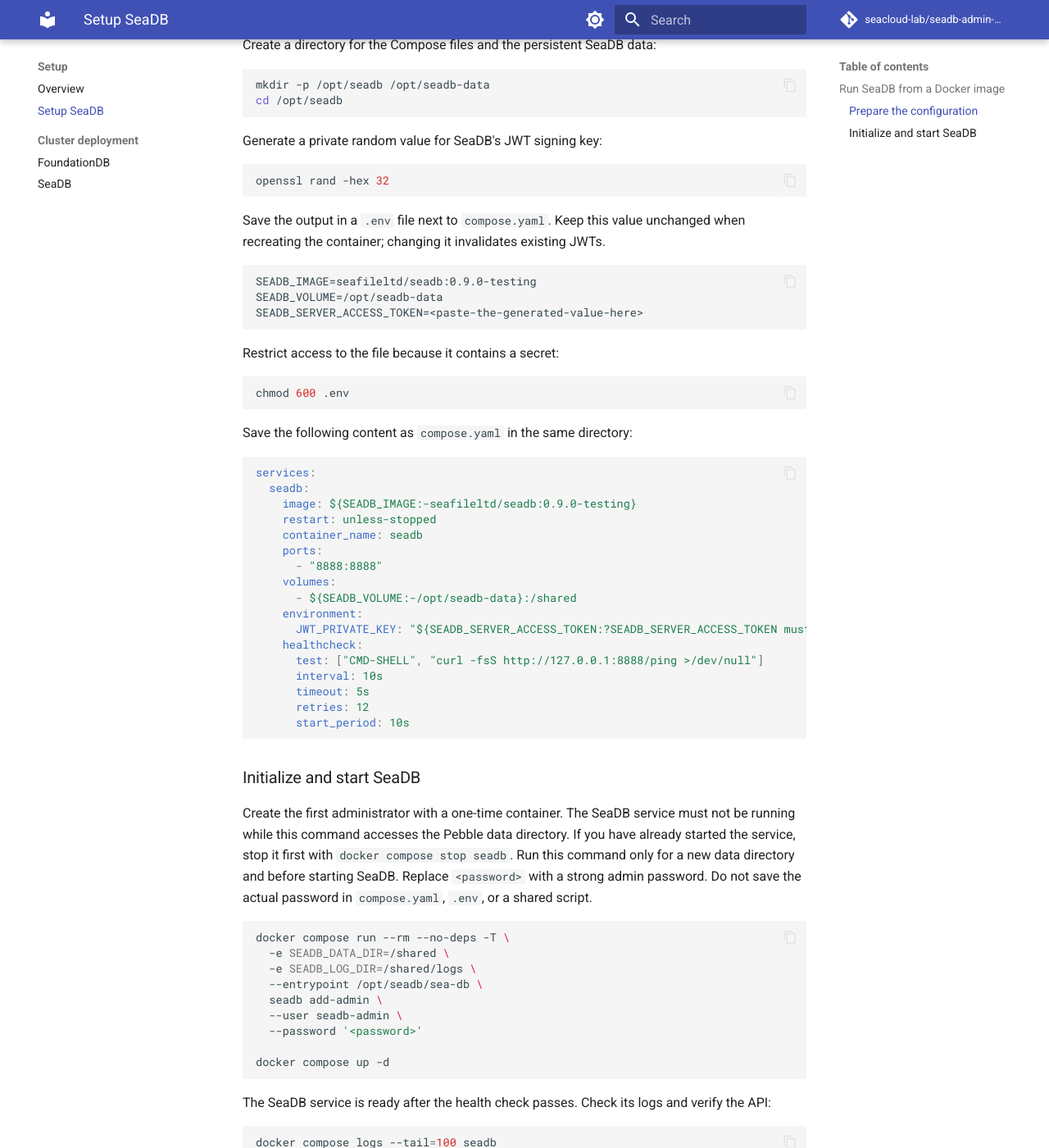
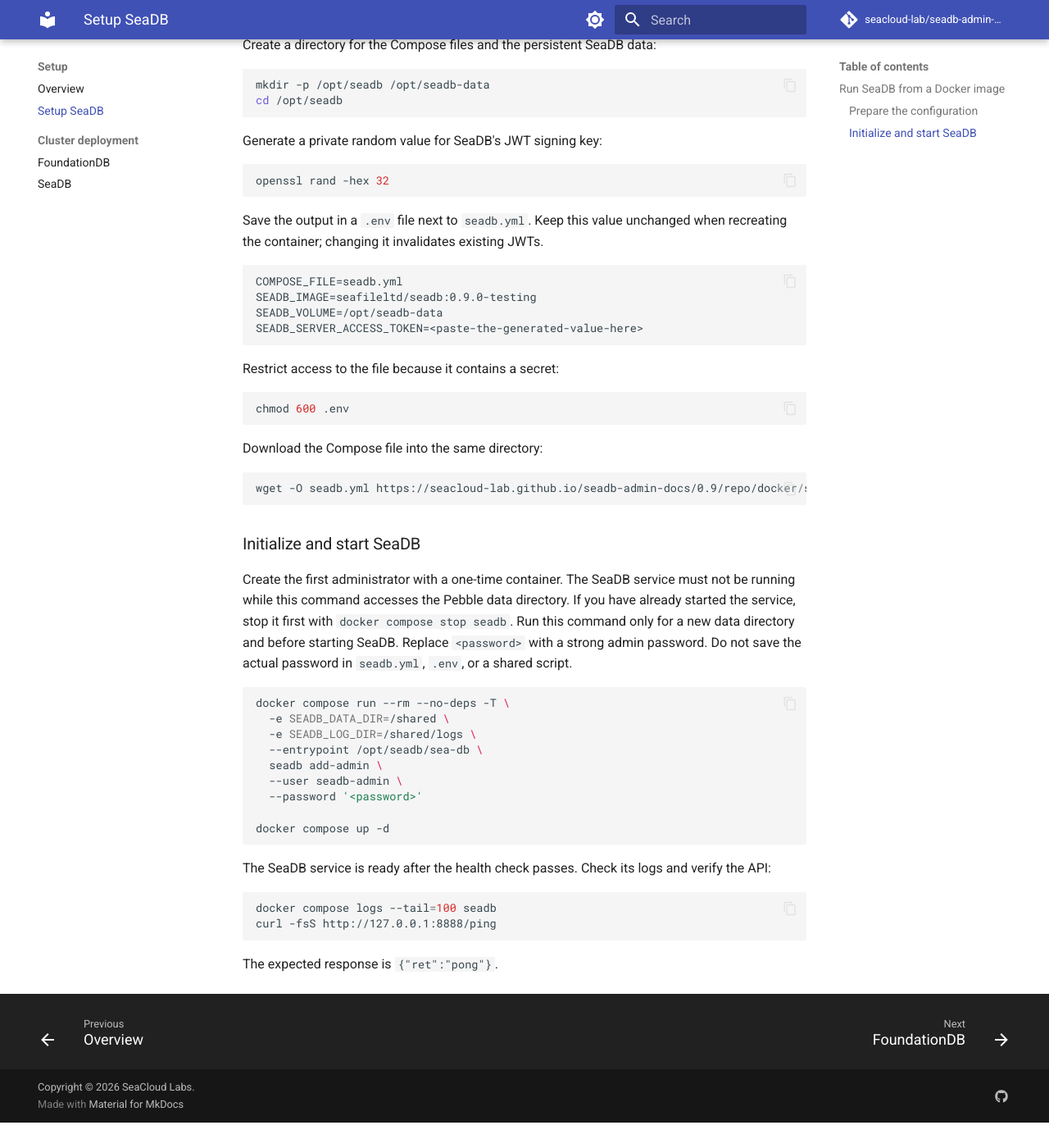
Before and after one commit to seacloud-lab/seadb-admin-docs, an MkDocs documentation site: the page built from manual/setup/seadb_setup_single_node.md, in a window 1280 px wide and 1400 px high, scrolled down 457 px. Shown: the whole window at 82% size. Built offline with MkDocs 1.6.1 and Material for MkDocs 9.7.7, drawn with Linux system fonts in a browser that asks for light colours; comment, search, counter and statistics services are not loaded; the version menu is left out; after the commit the page ends 1826 px from its top, so only the background shows below that.

Commit message:
optimize

````diff
--- a/manual/setup/seadb_setup_single_node.md
+++ b/manual/setup/seadb_setup_single_node.md
@@ -22,10 +22,11 @@
 openssl rand -hex 32
 ```
 
-Save the output in a `.env` file next to `compose.yaml`. Keep this value
+Save the output in a `.env` file next to `seadb.yml`. Keep this value
 unchanged when recreating the container; changing it invalidates existing JWTs.
 
 ```env
+COMPOSE_FILE=seadb.yml
 SEADB_IMAGE=seafileltd/seadb:0.9.0-testing
 SEADB_VOLUME=/opt/seadb-data
 SEADB_SERVER_ACCESS_TOKEN=<paste-the-generated-value-here>
@@ -37,26 +38,10 @@
 chmod 600 .env
 ```
 
-Save the following content as `compose.yaml` in the same directory:
+Download the Compose file into the same directory:
 
-```yaml
-services:
-  seadb:
-    image: ${SEADB_IMAGE:-seafileltd/seadb:0.9.0-testing}
-    restart: unless-stopped
-    container_name: seadb
-    ports:
-      - "8888:8888"
-    volumes:
-      - ${SEADB_VOLUME:-/opt/seadb-data}:/shared
-    environment:
-      JWT_PRIVATE_KEY: "${SEADB_SERVER_ACCESS_TOKEN:?SEADB_SERVER_ACCESS_TOKEN must be set}"
-    healthcheck:
-      test: ["CMD-SHELL", "curl -fsS http://127.0.0.1:8888/ping >/dev/null"]
-      interval: 10s
-      timeout: 5s
-      retries: 12
-      start_period: 10s
+```shell
+wget -O seadb.yml https://seacloud-lab.github.io/seadb-admin-docs/0.9/repo/docker/seadb.yml
 ```
 
 ### Initialize and start SeaDB
@@ -67,7 +52,7 @@
 `docker compose stop seadb`.
 Run this command only for a new data directory and before starting SeaDB.
 Replace `<password>` with a strong admin password. Do not save the actual
-password in `compose.yaml`, `.env`, or a shared script.
+password in `seadb.yml`, `.env`, or a shared script.
 
 ```shell
 docker compose run --rm --no-deps -T \
````
Also changed, not shown: 1 other file.
